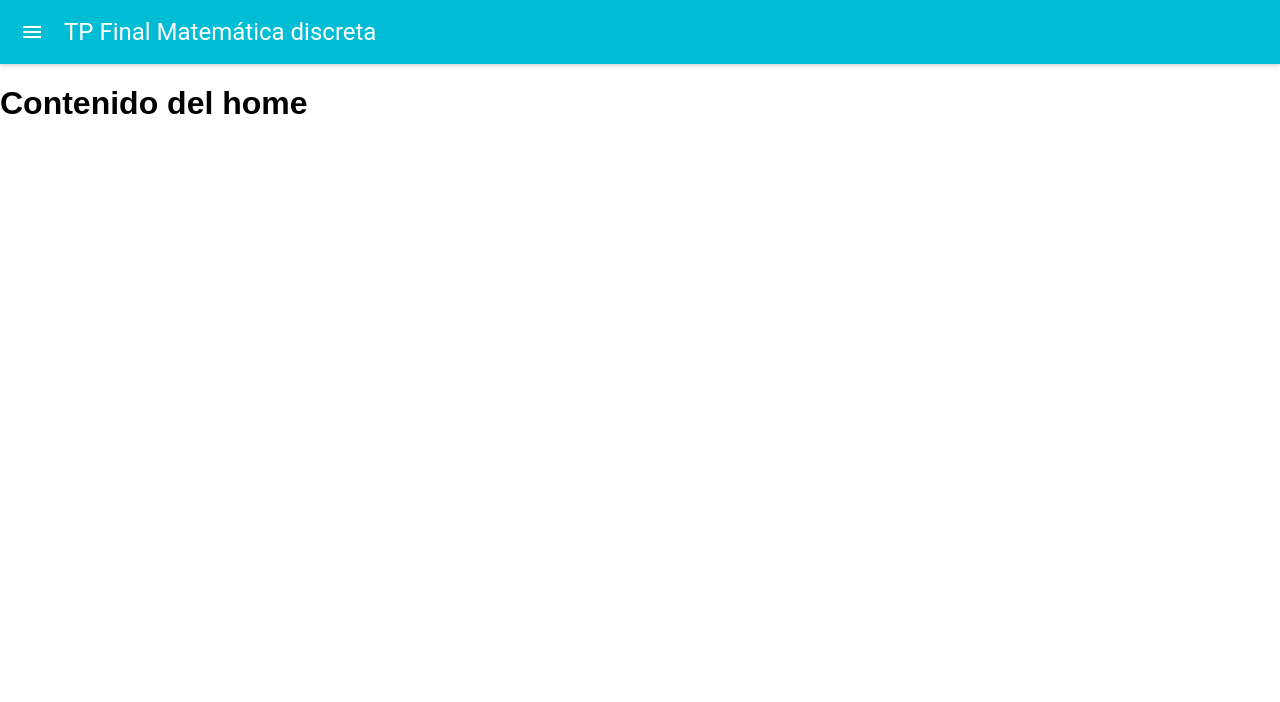
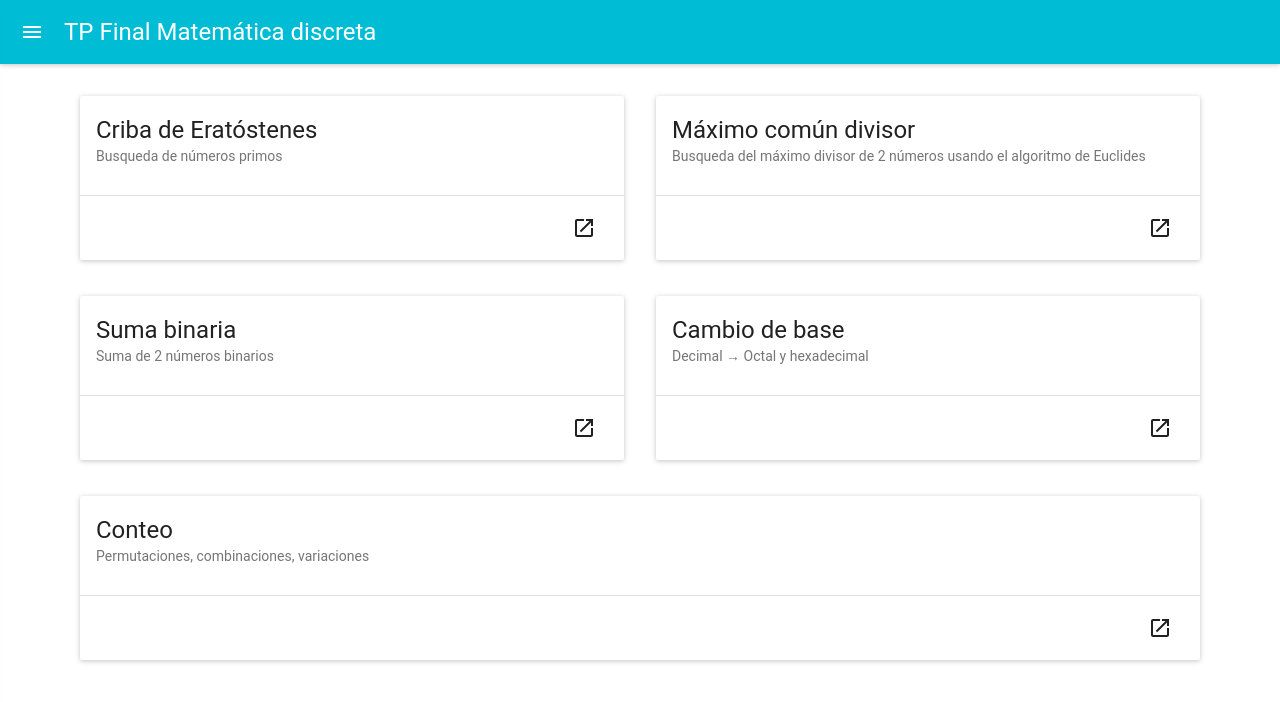
Before and after one commit to lucianoar/tpfinal_mat_discreta, a React (Create React App) app: page /#/ in a window 1280 px wide. Shown: the top 702 px of the page. Built offline with nearby package versions, Linux system fonts and the light colour scheme.

Commit message:
Add home

```diff
--- a/src/App.css
+++ b/src/App.css
@@ -22,3 +22,18 @@ input::-webkit-inner-spin-button {
   -webkit-appearance: none;
   margin: 0; /* <-- Apparently some margin are still there even though it's hidden */
 }
+
+.home-list {
+  display: flex;
+  flex-wrap: wrap;
+  padding: 1rem 4rem;
+  justify-content: center;
+}
+
+.home-item {
+  flex: 1 2;
+  min-width: 400px;
+  height: 200px;
+  padding: 1rem;
+  box-sizing: border-box;
+}
--- a/src/Components/CambioBase/CambioBase.js
+++ b/src/Components/CambioBase/CambioBase.js
@@ -28,7 +28,7 @@ const FlexContainer = props => (
 );
 
 const FlexItem = props => (
-  <div style={{flex: '1 1', textAlign: 'center'}}>{props.children}</div>
+  <div style={{flex: '1 1', textAlign: 'left'}}>{props.children}</div>
 );
 
 const NumberInBase = props => {
--- a/src/Components/Home.js
+++ b/src/Components/Home.js
@@ -1,7 +1,35 @@
 import React from 'react';
+import Routes from '../Routes';
+import {Link} from 'react-router-dom';
+import {Card, CardTitle, CardActions} from 'material-ui/Card';
+import IconButton from 'material-ui/IconButton';
+import LaunchIcon from 'material-ui/svg-icons/action/launch';
+import Divider from 'material-ui/Divider';
 
 const Home = props => (
-  <h1>Contenido del home</h1>
-)
+  <div className="home-list">
+    {Routes.filter(r => r.exercise).map(r => {
+      return (
+        <div className="home-item" key={r.title}>
+          <Card>
+            <CardTitle
+              title={r.title}
+              subtitle={r.subtitle}
+              subtitleStyle={{height: '2rem'}}
+            />
+            <Divider />
+            <CardActions style={{textAlign: 'right'}}>
+              <Link to={r.path}>
+                <IconButton>
+                  <LaunchIcon />
+                </IconButton>
+              </Link>
+            </CardActions>
+          </Card>
+        </div>
+      );
+    })}
+  </div>
+);
 
 export default Home;
--- a/src/Components/SumaBinario/SumaBinario.js
+++ b/src/Components/SumaBinario/SumaBinario.js
@@ -30,7 +30,7 @@ const FlexContainer = props => (
 );
 
 const FlexItem = props => (
-  <div style={{flex: '1 1', textAlign: 'center'}}>{props.children}</div>
+  <div style={{flex: '1 1', textAlign: 'left'}}>{props.children}</div>
 );
 
 class SumaBinario extends React.Component {
--- a/src/Routes.js
+++ b/src/Routes.js
@@ -42,6 +42,7 @@ const Routes = [
     path: '/cambio_base',
     name: 'cambio_base',
     title: 'Cambio de base',
+    subtitle: 'Decimal → Octal y hexadecimal',
     component: CambioBase,
     exercise: true,
   },
```
Also changed, not shown: src/LeftDrawer.js (+10 -11 lines).
